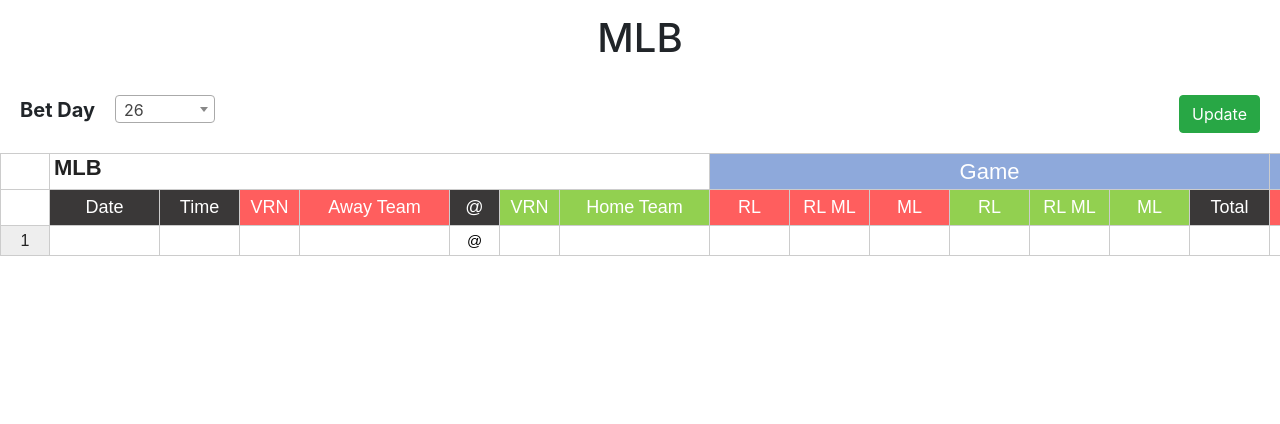
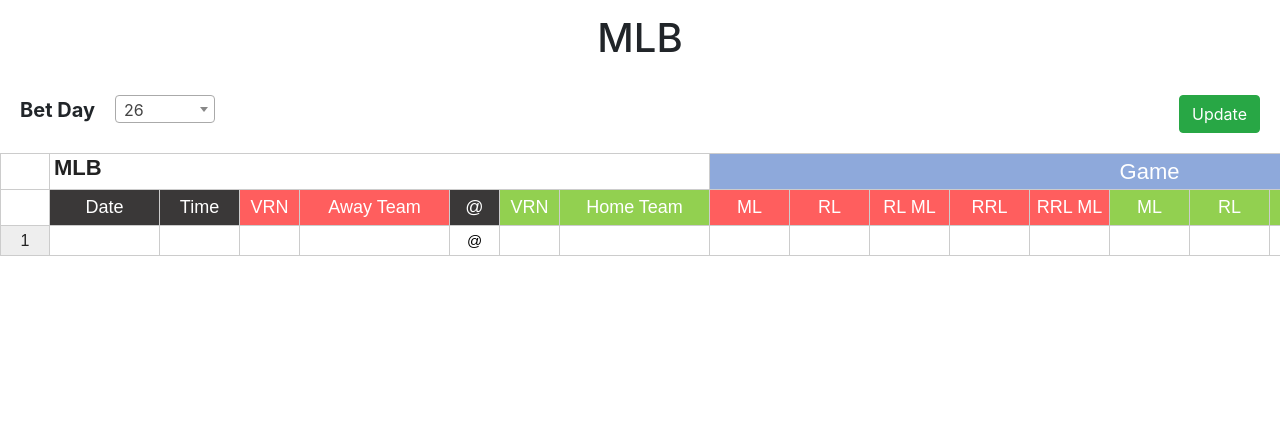
Before and after one commit to devmaster23/bet, a CodeIgniter app: page /database/games in a window 1280 px wide, after a click on "MLB". Shown: the part 56-480 px from the top of the page. Run offline with CodeIgniter, Linux system fonts and the light colour scheme; data that the repository does not hold is empty; some libraries are stand-ins or nearby versions.

Commit message:
update mlb game table

```diff
--- a/assets/css/style.css
+++ b/assets/css/style.css
@@ -182,7 +182,7 @@
 }
 
 .enter-game #mlb .handsontable table.htCore thead tr:first-of-type th:nth-of-type(10),
-.enter-game #mlb .handsontable table.htCore thead tr:first-of-type th:nth-of-type(17){
+.enter-game #mlb .handsontable table.htCore thead tr:first-of-type th:nth-of-type(21){
     background-color: rgb(142, 169, 219) !important;
     color: white !important;
     font-size: 22px !important;
@@ -193,30 +193,33 @@
 .enter-game #mlb .handsontable table.htCore thead tr:nth-of-type(2) th:nth-of-type(10),
 .enter-game #mlb .handsontable table.htCore thead tr:nth-of-type(2) th:nth-of-type(11),
 .enter-game #mlb .handsontable table.htCore thead tr:nth-of-type(2) th:nth-of-type(12),
-.enter-game #mlb .handsontable table.htCore thead tr:nth-of-type(2) th:nth-of-type(16),
-.enter-game #mlb .handsontable table.htCore thead tr:nth-of-type(2) th:nth-of-type(17),
-.enter-game #mlb .handsontable table.htCore thead tr:nth-of-type(2) th:nth-of-type(18)
+.enter-game #mlb .handsontable table.htCore thead tr:nth-of-type(2) th:nth-of-type(13),
+.enter-game #mlb .handsontable table.htCore thead tr:nth-of-type(2) th:nth-of-type(14),
+.enter-game #mlb .handsontable table.htCore thead tr:nth-of-type(2) th:nth-of-type(18),
+.enter-game #mlb .handsontable table.htCore thead tr:nth-of-type(2) th:nth-of-type(19),
+.enter-game #mlb .handsontable table.htCore thead tr:nth-of-type(2) th:nth-of-type(20),
+.enter-game #mlb .handsontable table.htCore thead tr:nth-of-type(2) th:nth-of-type(21),
+.enter-game #mlb .handsontable table.htCore thead tr:nth-of-type(2) th:nth-of-type(22)
 {
     background-color: rgb(255, 94, 94) !important;
 }
 
 .enter-game #mlb .handsontable table.htCore thead tr:nth-of-type(2) th:nth-of-type(8),
 .enter-game #mlb .handsontable table.htCore thead tr:nth-of-type(2) th:nth-of-type(9),
-.enter-game #mlb .handsontable table.htCore thead tr:nth-of-type(2) th:nth-of-type(13),
-.enter-game #mlb .handsontable table.htCore thead tr:nth-of-type(2) th:nth-of-type(14),
-.enter-game #mlb .handsontable table.htCore thead tr:nth-of-type(2) th:nth-of-type(15){
+.enter-game #mlb .handsontable table.htCore thead tr:nth-of-type(2) th:nth-of-type(15),
+.enter-game #mlb .handsontable table.htCore thead tr:nth-of-type(2) th:nth-of-type(16),
+.enter-game #mlb .handsontable table.htCore thead tr:nth-of-type(2) th:nth-of-type(17),
+.enter-game #mlb .handsontable table.htCore thead tr:nth-of-type(2) th:nth-of-type(18),
+.enter-game #mlb .handsontable table.htCore thead tr:nth-of-type(2) th:nth-of-type(19),
+.enter-game #mlb .handsontable table.htCore thead tr:nth-of-type(2) th:nth-of-type(20){
     color: white !important;
     font-size: 18px !important;
     background-color: rgb(146, 208, 80) !important;
 }
 
-.enter-game #mlb .handsontable table.htCore thead tr:nth-of-type(2) th:nth-of-type(16),
-.enter-game #mlb .handsontable table.htCore thead tr:nth-of-type(2) th:nth-of-type(19){
+.enter-game #mlb .handsontable table.htCore thead tr:nth-of-type(2) th:nth-of-type(20),
+.enter-game #mlb .handsontable table.htCore thead tr:nth-of-type(2) th:nth-of-type(23){
     background-color: rgb(58, 56, 56) !important;
-}
-
-.enter-game #mlb .handsontable table.htCore thead tr:nth-of-type(2) th:nth-of-type(18){
-    background-color: rgb(146, 208, 80) !important;
 }
 
 .pick-game .handsontable table.htCore thead tr:nth-of-type(2) th:nth-of-type(2)
--- a/assets/js/games.sheet.js
+++ b/assets/js/games.sheet.js
@@ -20,11 +20,11 @@ var custom_headers_mlb = [
     [
         '',
         {label: 'MLB', colspan: 7},
-        {label: 'Game', colspan: 7},
+        {label: 'Game', colspan: 11},
         {label: '1st Half', colspan: 3}
     ],
     [
-        '','Date','Time','VRN','Away Team','@','VRN','Home Team','RL', 'RL ML','ML','RL', 'RL ML','ML','Total','ML','ML','Total'
+        '','Date','Time','VRN','Away Team','@','VRN','Home Team','ML','RL', 'RL ML','RRL','RRL ML','ML','RL', 'RL ML','RRL','RRL ML','Total','ML','ML','Total'
     ]
 ];
 
@@ -183,6 +183,11 @@ var hotSettings_mlb = {
           readOnly: false
         },
         {
+          data: 'game_ml',
+          type: 'numeric',
+          readOnly: false
+        },
+        {
           data: 'game_rl',
           editor: 'select',
           selectOptions: ['-1.5', '1.5']
@@ -193,9 +198,19 @@ var hotSettings_mlb = {
           readOnly: false
         },
         {
-          data: 'game_ml',
+          data: 'game_rrl',
           type: 'numeric',
-          readOnly: false
+          readOnly: true
+        },
+        {
+          data: 'game_rrl_ml',
+          type: 'numeric',
+          readOnly: true
+        },
+        {
+          data: 'home_game_ml',
+          type: 'numeric',
+          readOnly: true
         },
         {
           data: 'home_game_rl',
@@ -208,7 +223,12 @@ var hotSettings_mlb = {
           readOnly: true
         },
         {
-          data: 'home_game_ml',
+          data: 'home_game_rrl',
+          type: 'numeric',
+          readOnly: true
+        },
+        {
+          data: 'home_game_rrl_ml',
           type: 'numeric',
           readOnly: true
         },
@@ -234,7 +254,7 @@ var hotSettings_mlb = {
         },
     ],
     minSpareRows: 1,
-    colWidths: [110, 80, 60, 150, 50, 60, 150, 80, 80, 80, 80, 80, 80,80, 80, 80, 80],
+    colWidths: [110, 80, 60, 150, 50, 60, 150, 80, 80, 80, 80, 80, 80,80, 80, 80, 80,80, 80, 80, 80],
     rowHeights: rowHeight,
     className: "htCenter htMiddle",
     rowHeaders: true,
@@ -305,6 +325,37 @@ function defaultValueRenderer(instance, td, row, col, prop, value, cellPropertie
     var vrn1 = instance.getDataAtRowProp(row,'vrn1');
     if(vrn1 != null)
       td.innerHTML = eval(vrn1) + 1;
+  }
+  if (prop == 'game_rrl')
+  {
+    var org_prop = 'game_rl'
+    var org_val = instance.getDataAtRowProp(row,org_prop);
+    if(org_val != null)
+      td.innerHTML = eval(org_val) * -1;
+  }
+
+  if (prop == 'game_rrl_ml')
+  {
+    var org_prop = 'game_rl_ml'
+    var org_val = instance.getDataAtRowProp(row,org_prop);
+    if(org_val != null)
+      td.innerHTML = eval(org_val) * -1;
+  }
+
+  if (prop == 'home_game_rrl')
+  {
+    var org_prop = 'game_rl'
+    var org_val = instance.getDataAtRowProp(row,org_prop);
+    if(org_val != null)
+      td.innerHTML = eval(org_val);
+  }
+
+  if (prop == 'home_game_rrl_ml')
+  {
+    var org_prop = 'game_rl_ml'
+    var org_val = instance.getDataAtRowProp(row,org_prop);
+    if(org_val != null)
+      td.innerHTML = eval(org_val);
   }
 
   if (prop == 'home_game_rl' || prop == 'home_game_rl_ml' || prop == 'home_game_ml')
```
Also changed, not shown: application/models/Picks_model.php (+15 -5 lines).
